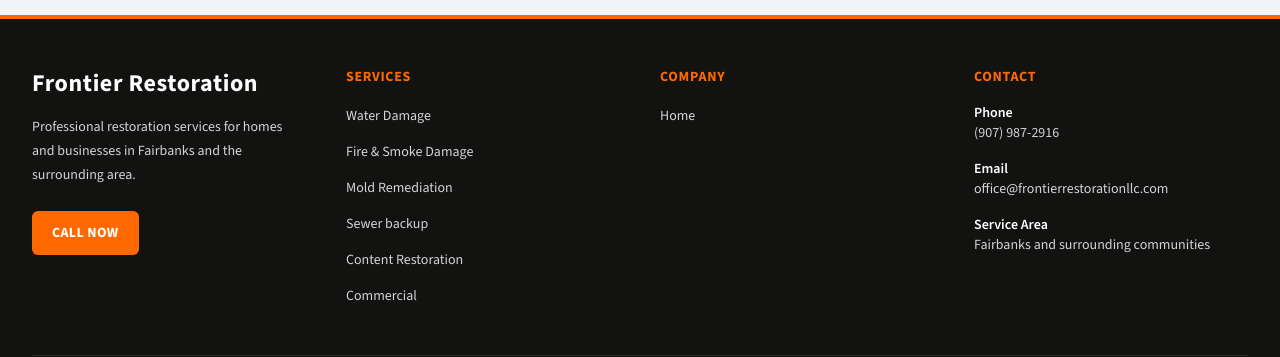
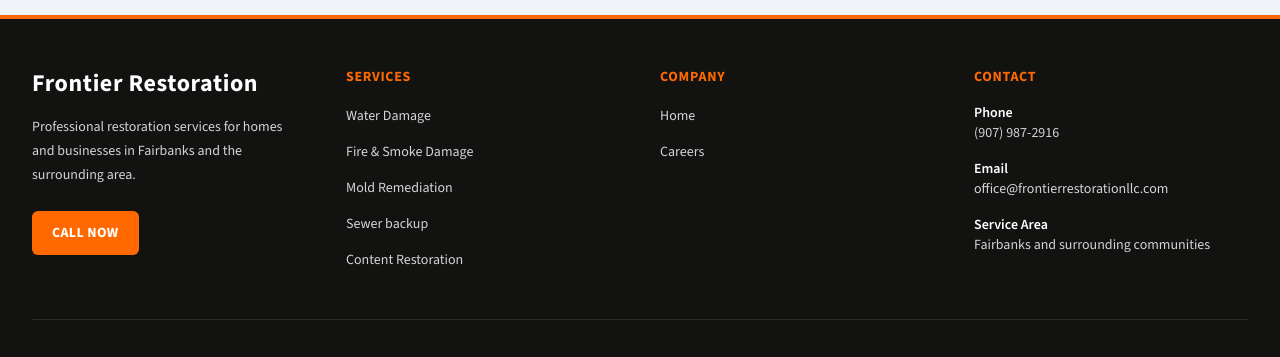
Before and after one commit to Davidhub907/FR_Website, a Next.js app: page / in a window 1280 px wide. Shown: the part 7400-7757 px from the top of the page. Built offline with nearby package versions, Linux system fonts and the light colour scheme.

Commit message:
Removed commercial from the footer and added careers

```diff
--- a/components/layout/Footer.js
+++ b/components/layout/Footer.js
@@ -7,10 +7,12 @@ const serviceLinks = [
   { label: "Mold Remediation", href: "/mold-remediation" },
   { label: "Sewer backup", href: "/sewer-backup" },
   { label: "Content Restoration", href: "/content-restoration" },
-  { label: "Commercial", href: "/commercial" },
 ];
 
-const companyLinks = [{ label: "Home", href: "/" }];
+const companyLinks = [
+  { label: "Home", href: "/" },
+  { label: "Careers", href: "/careers" },
+];
 
 const emailHref = `https://mail.google.com/mail/?view=cm&fs=1&to=${encodeURIComponent(
   siteConfig.email.address,
```
